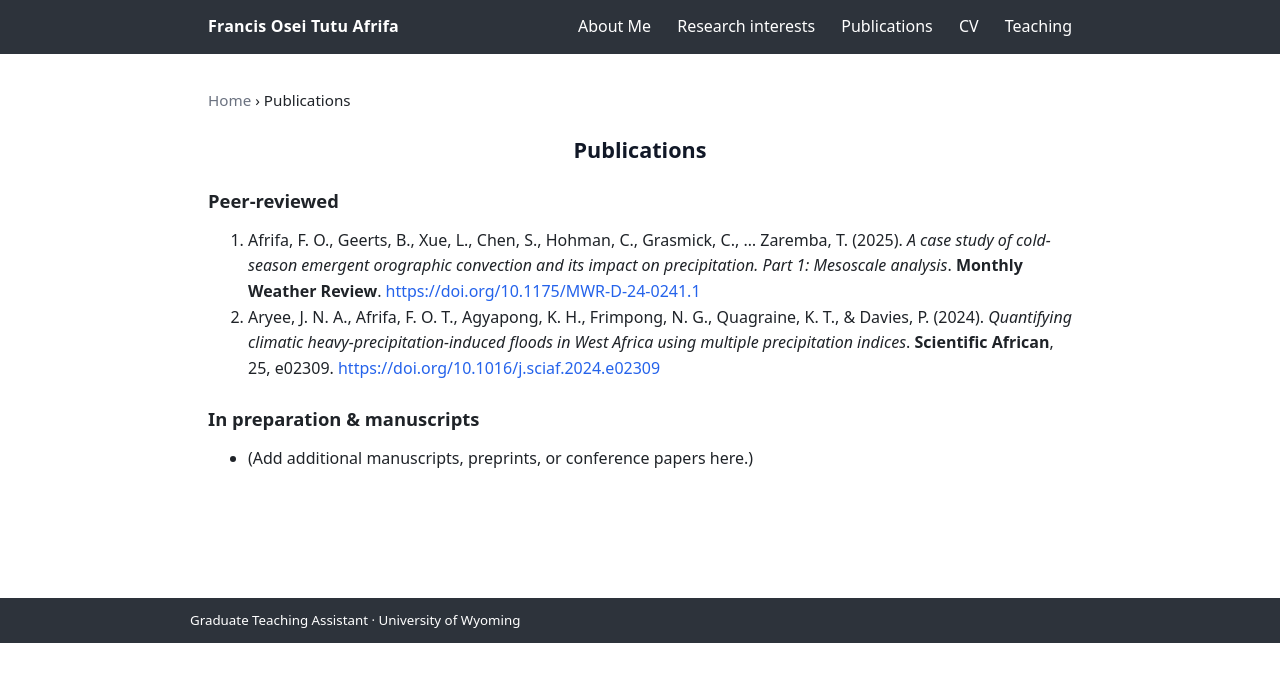
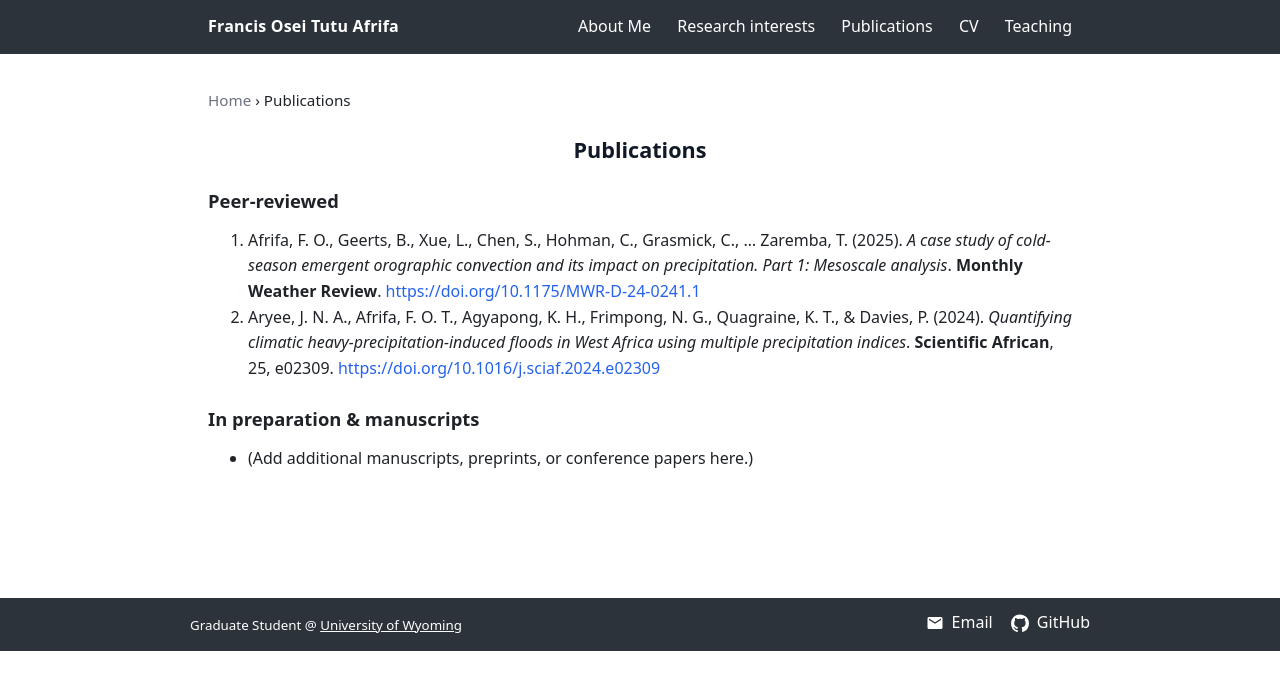
Before and after one commit to OT-Afrifa/OT-Afrifa.github.io, a plain HTML site: page publications.html in a window 1280 px wide. Drawn offline with Linux system fonts and the light colour scheme.

Commit message:
Update publications.html

```diff
--- a/publications.html
+++ b/publications.html
@@ -48,8 +48,25 @@
     </ul>
   </main>
 
+  <!-- FOOTER -->
   <footer class="footer">
-    <div class="footer-inner"><small>Graduate Teaching Assistant · University of Wyoming</small></div>
+    <div class="footer-inner">
+      <div>
+        <small>Graduate Student @ <a href="https://www.uwyo.edu/atsc/index.html" style="color:#fff; text-decoration:underline">University of Wyoming</a></small>
+      </div>
+      <div class="icons" aria-label="Contact">
+        <a href="mailto:fafrifa@uwyo.edu" title="Email">
+          <!-- mail icon -->
+          <svg viewBox="0 0 24 24" aria-hidden="true"><path d="M20 4H4a2 2 0 0 0-2 2v12a2 2 0 0 0 2 2h16a2 2 0 0 0 2-2V6a2 2 0 0 0-2-2m0 4-8 5-8-5V6l8 5 8-5z"/></svg>
+          <span>Email</span>
+        </a>
+        <a href="https://github.com/OT-Afrifa" title="GitHub">
+          <!-- github icon -->
+          <svg viewBox="0 0 24 24" aria-hidden="true"><path d="M12 .5A12 12 0 0 0 0 12.7a12 12 0 0 0 8.2 11.4c.6.1.8-.3.8-.6v-2.2c-3.4.7-4-1.6-4-1.6-.6-1.4-1.4-1.8-1.4-1.8-1.1-.7.1-.7.1-.7 1.2.1 1.8 1.2 1.8 1.2 1.1 1.8 2.8 1.3 3.5 1 .1-.8.4-1.3.8-1.6-2.7-.3-5.5-1.3-5.5-6 0-1.3.5-2.4 1.2-3.2-.1-.3-.5-1.5.1-3.2 0 0 1-.3 3.3 1.2a11.5 11.5 0 0 1 6 0c2.3-1.6 3.3-1.2 3.3-1.2.6 1.7.2 2.9.1 3.2.8.8 1.2 1.9 1.2 3.2 0 4.7-2.8 5.7-5.5 6 .4.4.8 1.1.8 2.2v3.3c0 .3.2.7.8.6A12 12 0 0 0 24 12.7 12 12 0 0 0 12 .5z"/></svg>
+          <span>GitHub</span>
+        </a>
+      </div>
+    </div>
   </footer>
 </body>
 </html>
```
